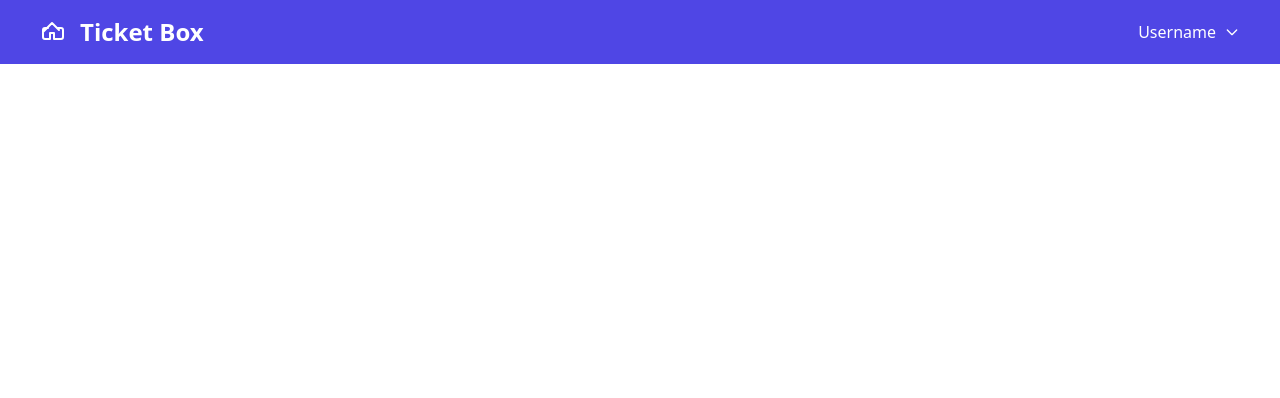
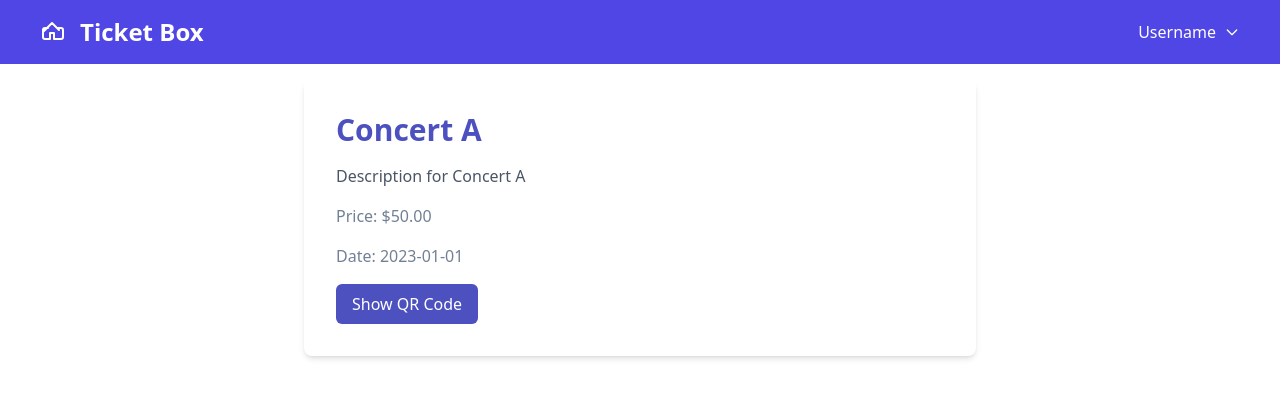
Before and after one commit to nguyenhuynhquang2909/ticket-box, an Angular app: page /history-ticket/1 in a window 1280 px wide. Before the commit this address led to /. Shown: the top 398 px of the page. Built offline with nearby package versions, Linux system fonts and the light colour scheme.

Commit message:
Update QR code feature

```diff
--- a/src/app/app.routes.ts
+++ b/src/app/app.routes.ts
@@ -4,6 +4,7 @@ import { RegisterComponent } from './register/register.component';
 import { HomepageComponent } from './homepage/homepage.component';
 import { TicketDetailComponent } from './ticket-detail/ticket-detail.component';
 import { UserProfileComponent } from './user-profile/user-profile.component';
+import { HistoryTicketDetailComponent } from './history-ticket-detail/history-ticket-detail.component';
 
 export const routes: Routes = [
     {path: 'login', component: LoginComponent},
@@ -11,6 +12,7 @@ export const routes: Routes = [
     {path: 'homepage', component: HomepageComponent},
     {path: 'ticket/:id', component: TicketDetailComponent},
     {path: 'profile', component: UserProfileComponent},
+    {path: 'history-ticket/:id', component: HistoryTicketDetailComponent},
     {path: '', redirectTo: '/login', pathMatch: 'full'}
 ]
 ;
--- /dev/null
+++ b/src/app/history-ticket-detail/history-ticket-detail.component.css
@@ -0,0 +1,125 @@
+.container {
+    max-width: 1200px;
+    margin: 0 auto;
+  }
+
+  button:focus {
+    outline: none;
+  }
+
+  .fixed {
+    position: fixed;
+  }
+
+  .inset-0 {
+    top: 0;
+    right: 0;
+    bottom: 0;
+    left: 0;
+  }
+
+  .flex {
+    display: flex;
+  }
+
+  .items-center {
+    align-items: center;
+  }
+
+  .justify-center {
+    justify-content: center;
+  }
+
+  .bg-black {
+    background-color: black;
+  }
+
+  .bg-opacity-50 {
+    background-opacity: 0.5;
+  }
+
+  .bg-white {
+    background-color: white;
+  }
+
+  .p-6 {
+    padding: 1.5rem;
+  }
+
+  .rounded-lg {
+    border-radius: 0.5rem;
+  }
+
+  .shadow-lg {
+    box-shadow: 0 10px 15px -3px rgba(0, 0, 0, 0.1), 0 4px 6px -2px rgba(0, 0, 0, 0.05);
+  }
+
+  .w-96 {
+    width: 24rem;
+  }
+
+  .mb-4 {
+    margin-bottom: 1rem;
+  }
+
+  .text-xl {
+    font-size: 1.25rem;
+  }
+
+  .font-bold {
+    font-weight: 700;
+  }
+
+  .text-indigo-600 {
+    color: #4c51bf;
+  }
+
+  .text-gray-700 {
+    color: #4a5568;
+  }
+
+  .text-gray-600 {
+    color: #718096;
+  }
+
+  .mt-4 {
+    margin-top: 1rem;
+  }
+
+  .px-4 {
+    padding-left: 1rem;
+    padding-right: 1rem;
+  }
+
+  .py-2 {
+    padding-top: 0.5rem;
+    padding-bottom: 0.5rem;
+  }
+
+  .bg-indigo-600 {
+    background-color: #4c51bf;
+  }
+
+  .text-white {
+    color: white;
+  }
+
+  .rounded-md {
+    border-radius: 0.375rem;
+  }
+
+  .hover\:bg-indigo-700:hover {
+    background-color: #434190;
+  }
+
+  .focus\:outline-none:focus {
+    outline: none;
+  }
+
+  .focus\:ring-2:focus {
+    box-shadow: 0 0 0 2px rgba(66, 153, 225, 0.6);
+  }
+
+  .focus\:ring-offset-2:focus {
+    box-shadow: 0 0 0 2px rgba(66, 153, 225, 0.6), 0 0 0 2px white;
+  }
--- /dev/null
+++ b/src/app/history-ticket-detail/history-ticket-detail.component.html
@@ -0,0 +1,23 @@
+<div class="container mx-auto p-4">
+    <div class="max-w-2xl mx-auto bg-white rounded-lg shadow-md overflow-hidden">
+      <div class="p-8">
+        <h1 class="text-3xl font-bold text-indigo-600">{{ ticket.title }}</h1>
+        <p class="mt-4 text-gray-700">{{ ticket.description }}</p>
+        <p class="mt-4 text-gray-600">Price: {{ ticket.price | currency }}</p>
+        <p class="mt-4 text-gray-600">Date: {{ ticket.date }}</p>
+        <button *ngIf="showQrButton" (click)="openQrModal()" class="mt-4 px-4 py-2 bg-indigo-600 text-white rounded-md hover:bg-indigo-700 focus:outline-none focus:ring-2 focus:ring-offset-2 focus:ring-indigo-500">Show QR Code</button>
+      </div>
+    </div>
+  </div>
+
+  <!-- QR Code Modal -->
+  <div *ngIf="isQrModalOpen" class="fixed inset-0 flex items-center justify-center bg-black bg-opacity-50">
+    <div class="bg-white rounded-lg shadow-lg p-6 w-96">
+      <h2 class="text-xl font-bold mb-4">Ticket QR Code</h2>
+      <a [href]="ticket.qrCode" target="_blank" class="text-indigo-600 hover:underline mb-4 block">View QR Code</a>
+      <p class="text-gray-700 mb-4">This QR code is available for {{ countdown }} seconds.</p>
+      <div class="flex justify-end">
+        <button (click)="closeQrModal()" class="px-4 py-2 bg-indigo-600 text-white rounded-md hover:bg-indigo-700">Close</button>
+      </div>
+    </div>
+  </div>
--- /dev/null
+++ b/src/app/history-ticket-detail/history-ticket-detail.component.ts
@@ -0,0 +1,52 @@
+import { CommonModule } from '@angular/common';
+import { Component, OnDestroy } from '@angular/core';
+
+@Component({
+  selector: 'app-history-ticket-detail',
+  standalone: true,
+  imports: [CommonModule],
+  templateUrl: './history-ticket-detail.component.html',
+  styleUrl: './history-ticket-detail.component.css'
+})
+export class HistoryTicketDetailComponent implements OnDestroy {
+
+  ticket = {
+    title: 'Concert A',
+    description: 'Description for Concert A',
+    price: 50,
+    date: '2023-01-01',
+    qrCode: 'https://via.placeholder.com/150' // Placeholder for QR code image URL
+  };
+
+  isQrModalOpen = false;
+  showQrButton = true;
+  countdown = 30;
+  countdownInterval: any;
+
+  openQrModal() {
+    this.isQrModalOpen = true;
+    this.startCountdown();
+  }
+
+
+
+  startCountdown() {
+    this.countdown = 30;
+    this.countdownInterval = setInterval(() => {
+      this.countdown--;
+      if (this.countdown <= 0) {
+        this.closeQrModal();
+      }
+    }, 1000);
+  }
+
+  closeQrModal() {
+    this.isQrModalOpen = false;
+    this.showQrButton = false;
+    clearInterval(this.countdownInterval);
+  }
+
+  ngOnDestroy(): void {
+    clearInterval(this.countdownInterval);
+  }
+}
--- a/src/app/homepage/homepage.component.html
+++ b/src/app/homepage/homepage.component.html
@@ -20,7 +20,7 @@
     <h2 class="text-2xl font-bold mt-8 mb-4 text-indigo-600">History Tickets</h2>
     <div class="space-y-4">
       <div *ngFor="let ticket of historyTickets" class="p-4 bg-white rounded-lg shadow-md hover:shadow-lg transition-shadow duration-300">
-        <a [routerLink]="['/ticket', ticket.id]" class="block">
+        <a [routerLink]="['/history-ticket', ticket.id]" class="block">
           <h3 class="text-xl font-bold text-indigo-700">{{ ticket.title }}</h3>
           <p class="mt-2 text-gray-700">{{ ticket.description }}</p>
           <p class="mt-4 text-gray-600">Price: {{ ticket.price | currency }}</p>
--- a/src/app/login/login.component.ts
+++ b/src/app/login/login.component.ts
@@ -49,6 +49,7 @@ export class LoginComponent {
       console.log(this.loginForm.value);
     } else {
       // Handle form errors
+      this.loginForm.markAllAsTouched();
       console.log('Form is invalid');
     }
   }
--- a/src/app/register/register.component.ts
+++ b/src/app/register/register.component.ts
@@ -31,6 +31,7 @@ export class RegisterComponent {
       // Handle form submission
       console.log(this.registerForm.value);
     } else {
+      this.registerForm.markAllAsTouched();
       // Handle form errors
       console.log('Form is invalid');
     }
```
Also changed, not shown: 1 other file (tests, documents, lock files or other folders).
